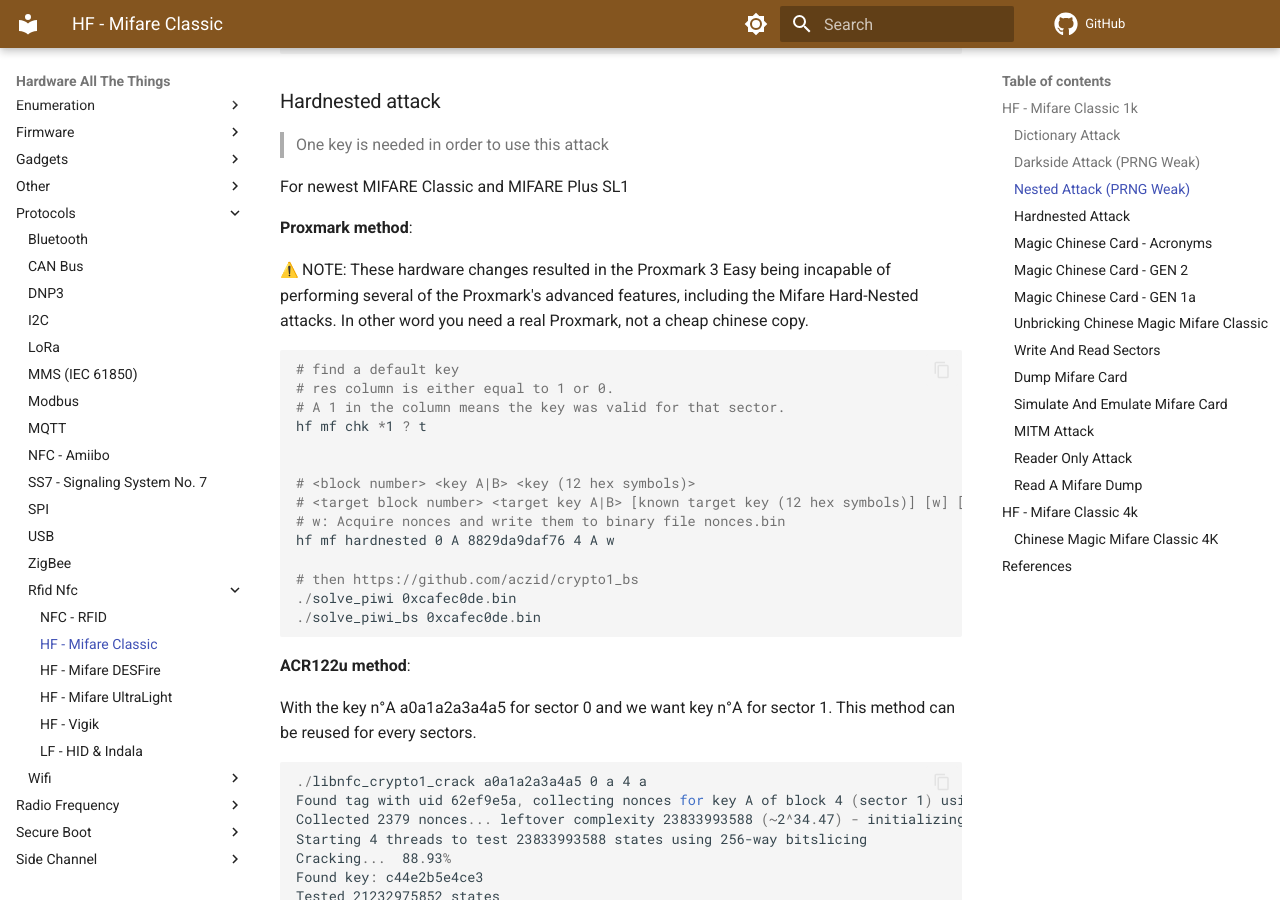
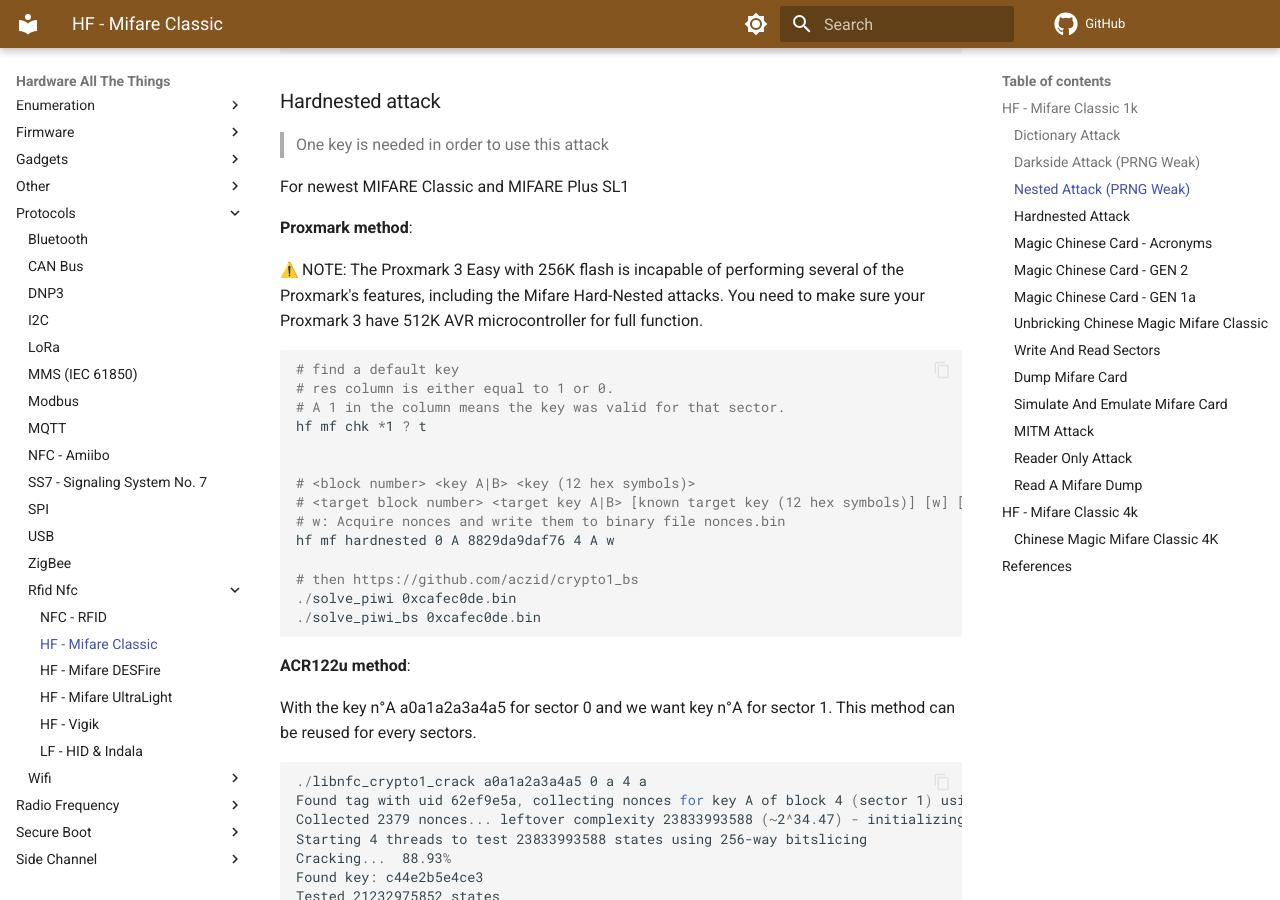
Before and after one commit to swisskyrepo/HardwareAllTheThings, an MkDocs documentation site: the page built from docs/protocols/rfid-nfc/hf-mifare-classic.md, in a window 1280 px wide and 900 px high, scrolled down 1880 px. Built offline with MkDocs 1.6.1 and Material for MkDocs 9.7.7, drawn with Linux system fonts in a browser that asks for light colours; emoji names are drawn with the system emoji font; comment, search, counter and statistics services are not loaded.

Commit message:
Update hf-mifare-classic.md

````diff
--- a/docs/protocols/rfid-nfc/hf-mifare-classic.md
+++ b/docs/protocols/rfid-nfc/hf-mifare-classic.md
@@ -92,7 +92,7 @@
 
 **Proxmark method**:
 
-:warning: NOTE: These hardware changes resulted in the Proxmark 3 Easy being incapable of performing several of the Proxmark's advanced features, including the Mifare Hard-Nested attacks. In other word you need a real Proxmark, not a cheap chinese copy.
+:warning: NOTE: The Proxmark 3 Easy with 256K flash is incapable of performing several of the Proxmark's features, including the Mifare Hard-Nested attacks. You need to make sure your Proxmark 3 have 512K AVR microcontroller for full function.
 
 ```powershell
 # find a default key
````
